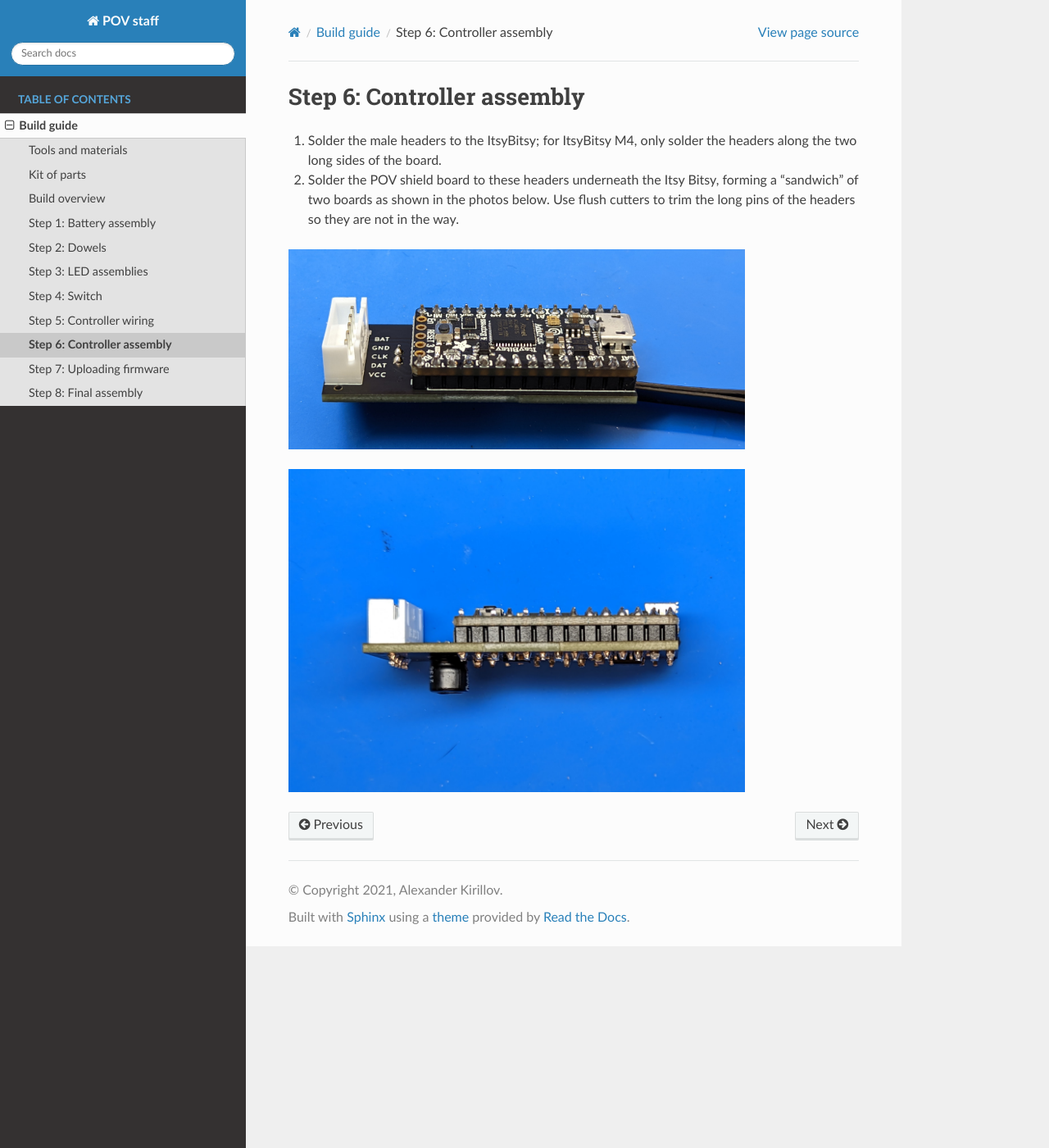
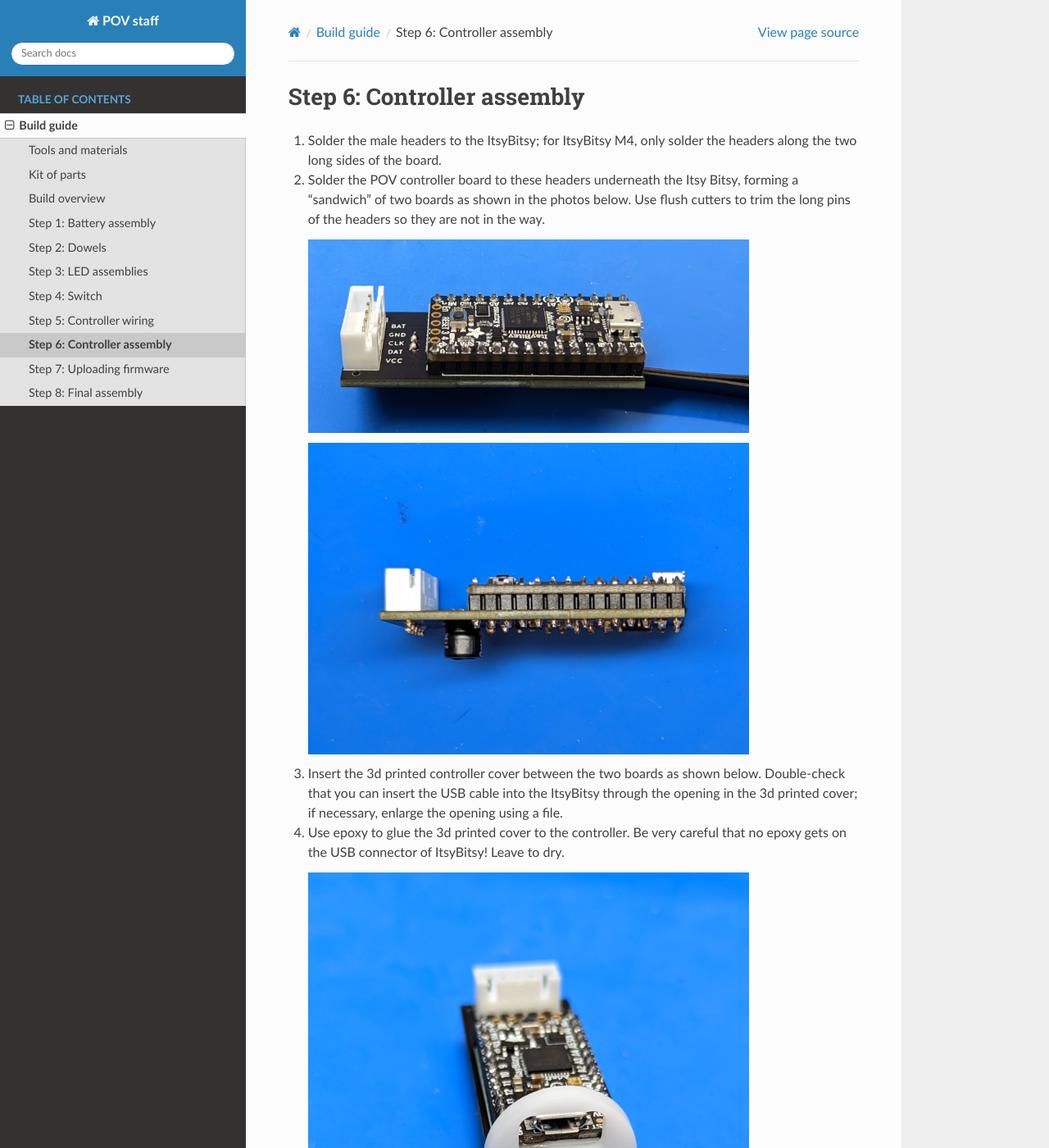
Before and after one commit to shurik179/povstaff, a Sphinx documentation site: the page built from docs/build-controller.rst, in a window 1280 px wide and 1400 px high. Shown: the whole window at 82% size. Built offline with Sphinx 7.4.7 and the Read the Docs theme 2.0.0, drawn with Linux system fonts in a browser that asks for light colours; formulas are drawn with MathJax 3; pages that are not in the unit, such as notebooks, are missing from menus.

Commit message:
docs update

```diff
--- a/docs/build-controller.rst
+++ b/docs/build-controller.rst
@@ -4,16 +4,33 @@ Step 6: Controller assembly
 1. Solder the male headers to the ItsyBitsy; for ItsyBitsy M4, only solder the
    headers along the two long sides of the board.
 
-2. Solder the POV shield board
+2. Solder the POV controller  board
    to these headers underneath the Itsy Bitsy, forming a "sandwich" of two boards
    as shown in the photos below. Use flush cutters to trim the long pins of
    the headers so they are not in the way.
 
 
-.. figure:: images/controller-1.jpg
-  :alt: Controller
-  :width: 80%
+   .. figure:: images/controller-1.jpg
+      :alt: Controller
+      :width: 80%
 
-.. figure:: images/controller-2.jpg
-  :alt: Controller
-  :width: 80%
+   .. figure:: images/controller-2.jpg
+      :alt: Controller
+      :width: 80%
+
+3. Insert the 3d printed controller cover between the two boards as shown below.
+   Double-check that you can insert the USB cable into the ItsyBitsy through
+   the opening in the 3d printed cover; if necessary, enlarge the opening using
+   a file.
+
+4. Use epoxy to glue the 3d printed cover to the controller. Be very careful that
+   no epoxy gets on the USB connector of ItsyBitsy! Leave to dry.
+
+
+   .. figure:: images/controller-4.jpg
+      :alt: Controller
+      :width: 80%
+
+   .. figure:: images/controller-5.jpg
+      :alt: Controller
+      :width: 80%
```
Also changed, not shown: docs/images/controller-4.jpg (added), docs/images/controller-5.jpg (added).
